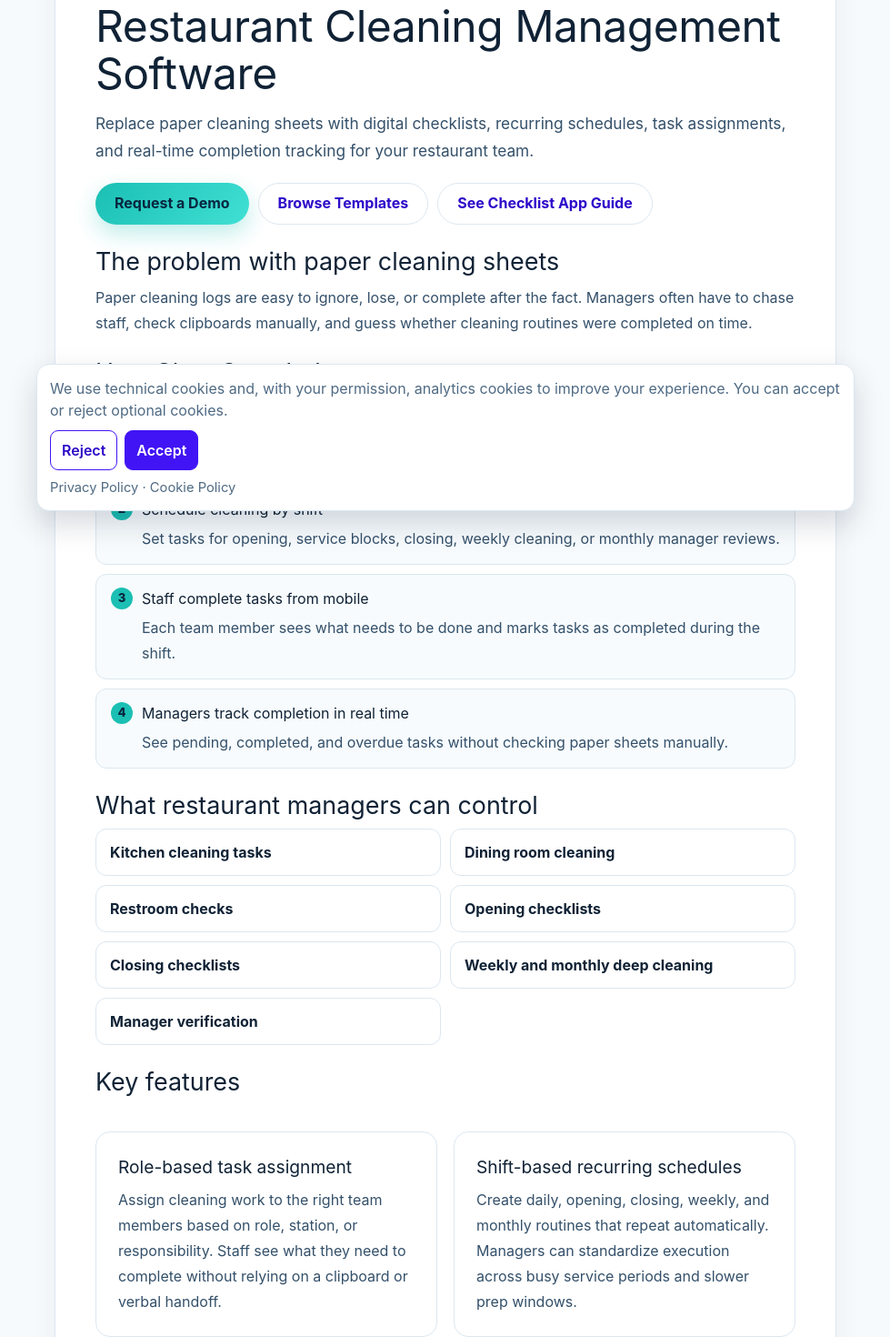
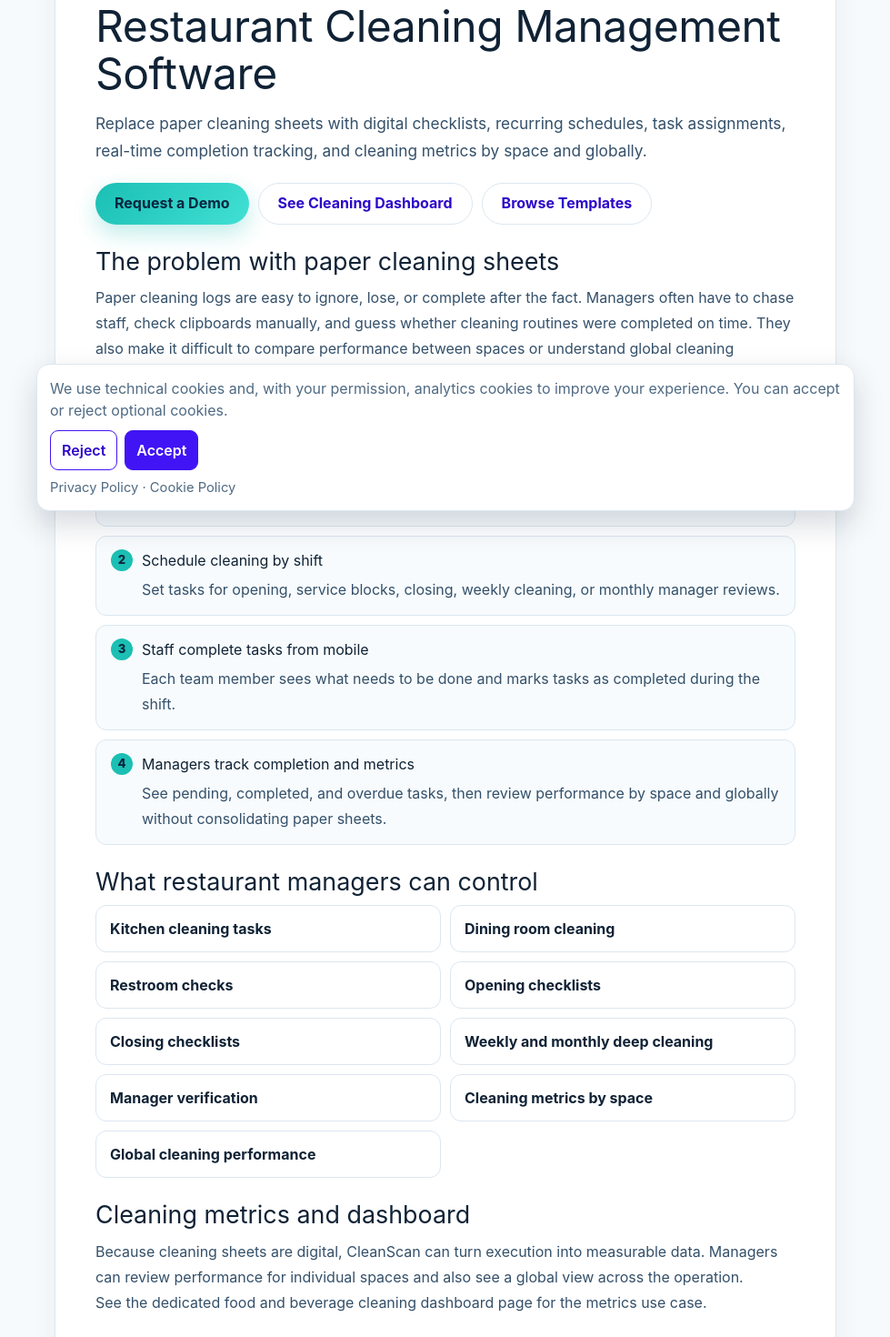
Before and after one commit to salime45/cleanscan-web, a Next.js app: page /solutions/restaurant-cleaning-management in a window 1280 px wide. Shown: the part 220-1690 px from the top of the page at 91% size, without its empty margins (150-1129 px from the left). Built offline with nearby package versions, Linux system fonts and the light colour scheme; no server answers.

Commit message:
Add cleaning dashboard and metrics to restaurant solution

```diff
--- a/src/app/solutions/restaurant-cleaning-management/page.tsx
+++ b/src/app/solutions/restaurant-cleaning-management/page.tsx
@@ -5,7 +5,7 @@ import SiteHeader from "@/components/site-header";
 export const metadata: Metadata = {
   title: "Restaurant Cleaning Management Software",
   description:
-    "Restaurant cleaning management software for digital checklists, recurring schedules, task assignments, and real-time completion tracking.",
+    "Restaurant cleaning management software for digital checklists, recurring schedules, task assignments, cleaning metrics by space, and global completion tracking.",
   alternates: { canonical: "/solutions/restaurant-cleaning-management/" },
 };
 
@@ -17,6 +17,8 @@ const managerControls = [
   "Closing checklists",
   "Weekly and monthly deep cleaning",
   "Manager verification",
+  "Cleaning metrics by space",
+  "Global cleaning performance",
 ];
 
 const features = [
@@ -34,6 +36,16 @@ const features = [
     title: "Real-time task status",
     description:
       "See which tasks are pending, completed, or still waiting for action during the shift. This gives managers live visibility instead of discovering missed work after service.",
+  },
+  {
+    title: "Cleaning metrics by space",
+    description:
+      "Review cleaning performance for individual spaces such as kitchens, restrooms, dining rooms, bars, storage, and other operational areas.",
+  },
+  {
+    title: "Global cleaning dashboard",
+    description:
+      "Combine cleaning activity across spaces into one global view so managers can understand overall completion and identify where follow-up is needed.",
   },
   {
     title: "Overdue task visibility",
@@ -74,15 +86,17 @@ const workflowSteps = [
       "Each team member sees what needs to be done and marks tasks as completed during the shift.",
   },
   {
-    title: "Managers track completion in real time",
+    title: "Managers track completion and metrics",
     description:
-      "See pending, completed, and overdue tasks without checking paper sheets manually.",
+      "See pending, completed, and overdue tasks, then review performance by space and globally without consolidating paper sheets.",
   },
 ];
 
 const comparisonRows = [
   ["Assign tasks", "Manual", "Manual", "By role, area, and shift"],
   ["Track completion", "After checking sheets", "Manual updates", "In real time"],
+  ["Metrics by space", "Manual counting", "Manual formulas", "Built from digital cleaning activity"],
+  ["Global performance", "No consolidated view", "Manual consolidation", "Global cleaning dashboard"],
   ["Remind staff", "Manual follow-up", "Not built in", "Scheduled reminders"],
   ["Audit history", "Paper folders", "File history", "Digital records"],
   ["Update routines", "Reprint sheets", "Edit files", "Edit templates digitally"],
@@ -93,6 +107,8 @@ const whoThisIsFor = [
   "Standardize routines across shifts",
   "Track closing duties",
   "Verify restroom checks",
+  "Measure cleaning performance by space",
+  "See global cleaning performance",
   "Keep cleaning records organized",
   "Prepare for internal reviews and inspections",
 ];
@@ -137,17 +153,17 @@ export default function Page() {
         <h1>Restaurant Cleaning Management Software</h1>
         <p className="article-lead">
           Replace paper cleaning sheets with digital checklists, recurring schedules, task
-          assignments, and real-time completion tracking for your restaurant team.
+          assignments, real-time completion tracking, and cleaning metrics by space and globally.
         </p>
         <div className="hero-actions article-actions">
           <Link className="hero-cta" href="/contact/">
             Request a Demo
           </Link>
+          <Link className="outline-cta" href="/solutions/food-and-beverage-cleaning-dashboard/">
+            See Cleaning Dashboard
+          </Link>
           <Link className="outline-cta" href="/templates/">
             Browse Templates
-          </Link>
-          <Link className="outline-cta" href="/blog/restaurant-cleaning-checklist-app/">
-            See Checklist App Guide
           </Link>
         </div>
 
@@ -156,7 +172,8 @@ export default function Page() {
           <p>
             Paper cleaning logs are easy to ignore, lose, or complete after the fact. Managers
             often have to chase staff, check clipboards manually, and guess whether cleaning
-            routines were completed on time.
+            routines were completed on time. They also make it difficult to compare performance
+            between spaces or understand global cleaning execution.
           </p>
         </section>
 
@@ -181,6 +198,18 @@ export default function Page() {
               </div>
             ))}
           </div>
+        </section>
+
+        <section>
+          <h2>Cleaning metrics and dashboard</h2>
+          <p>
+            Because cleaning sheets are digital, CleanScan can turn execution into measurable data.
+            Managers can review performance for individual spaces and also see a global view across
+            the operation.
+          </p>
+          <p>
+            See the dedicated <Link href="/solutions/food-and-beverage-cleaning-dashboard/">food and beverage cleaning dashboard</Link> page for the metrics use case.
+          </p>
         </section>
 
         <section>
@@ -253,14 +282,14 @@ export default function Page() {
           <h2>Ready to replace paper cleaning sheets?</h2>
           <p>
             See how CleanScan can help your restaurant standardize cleaning tasks, track execution,
-            and keep a clear digital record across shifts.
+            and turn cleaning activity into metrics by space and a global operational view.
           </p>
           <div className="hero-actions">
             <Link className="hero-cta" href="/contact/">
               Request a Demo
             </Link>
-            <Link className="outline-cta" href="/templates/restaurant-cleaning-schedule-template/">
-              View Cleaning Schedule Template
+            <Link className="outline-cta" href="/solutions/food-and-beverage-cleaning-dashboard/">
+              View Cleaning Dashboard
             </Link>
           </div>
         </section>
```
